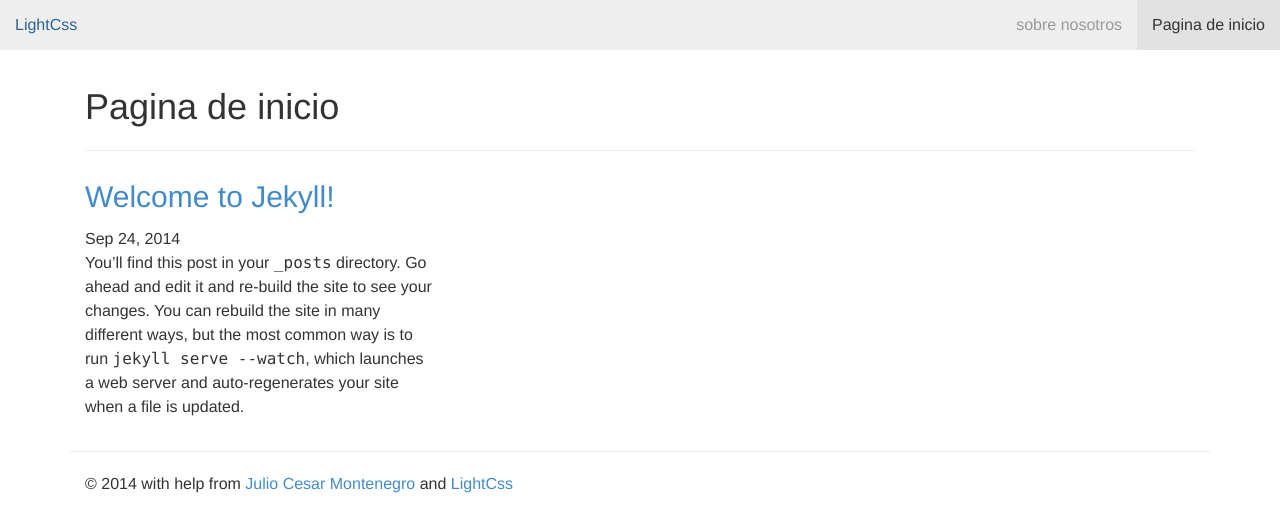
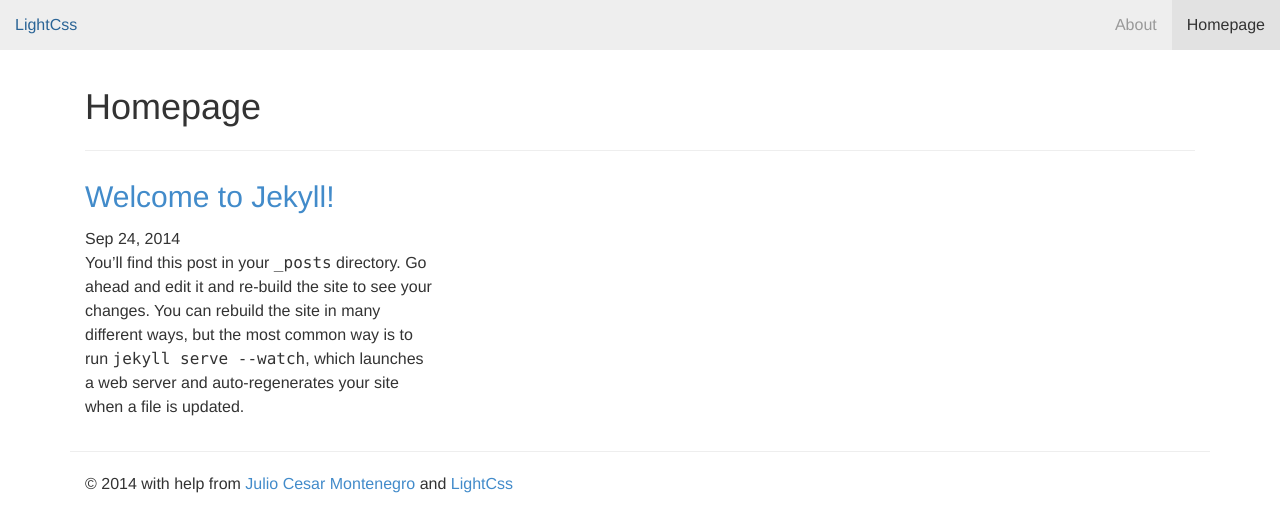
Before and after one commit to huleos/jekyll-huleos, a Jekyll site: the page built from index.md, in a window 1280 px wide. Shown: the top 532 px of the page. Built offline with Jekyll 4.4.1, drawn with Linux system fonts in a browser that asks for light colours; nearby versions of some CDN libraries.

```diff
--- a/_layouts/post.html
+++ b/_layouts/post.html
@@ -8,9 +8,7 @@ layout: default
 </header>
 
 <div class="row">
-	<div class="col-sm-12">
-    <div class="content">
+	<div class="col md-12">
       {{ content }}
-    </div>
 	</div>
 </div>
--- a/about.md
+++ b/about.md
@@ -1,7 +1,8 @@
 ---
 layout: page
-title: sobre nosotros
+title: About
 permalink: /about/
+description: Write here the custom description
 group: "navigation"
 ---
 
--- a/humans.txt
+++ b/humans.txt
@@ -5,6 +5,7 @@
 Your title: Julio Cesar Montenegro
 Site: http://jcmontenegro.me
 Twitter: @huleos7
+Github: https://github.com/huleos/
 Location: Mexicali, Mexico
 
 /* SITE */
--- a/index.md
+++ b/index.md
@@ -1,8 +1,8 @@
 ---
 layout: page
-title: Pagina de inicio
+title: Homepage
 permalink: /
-description: Descripcion de la pagina de inicio
+description: Write here the custom description
 group: "navigation"
 ---
 
```
Also changed, not shown: README.md.
